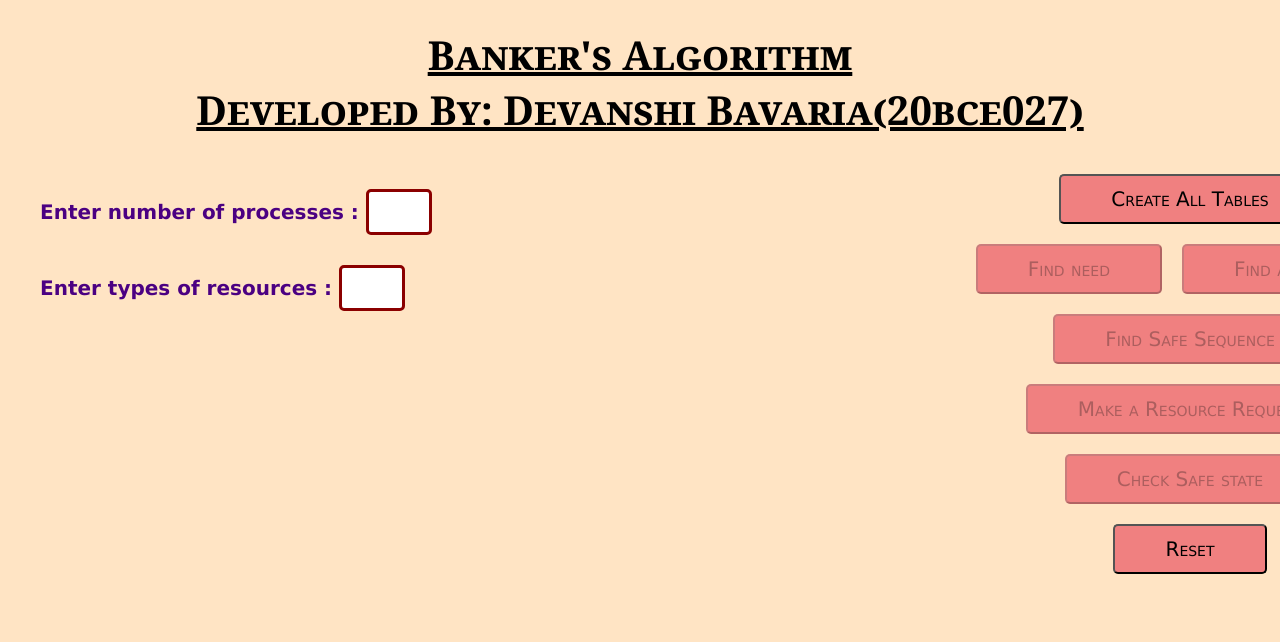
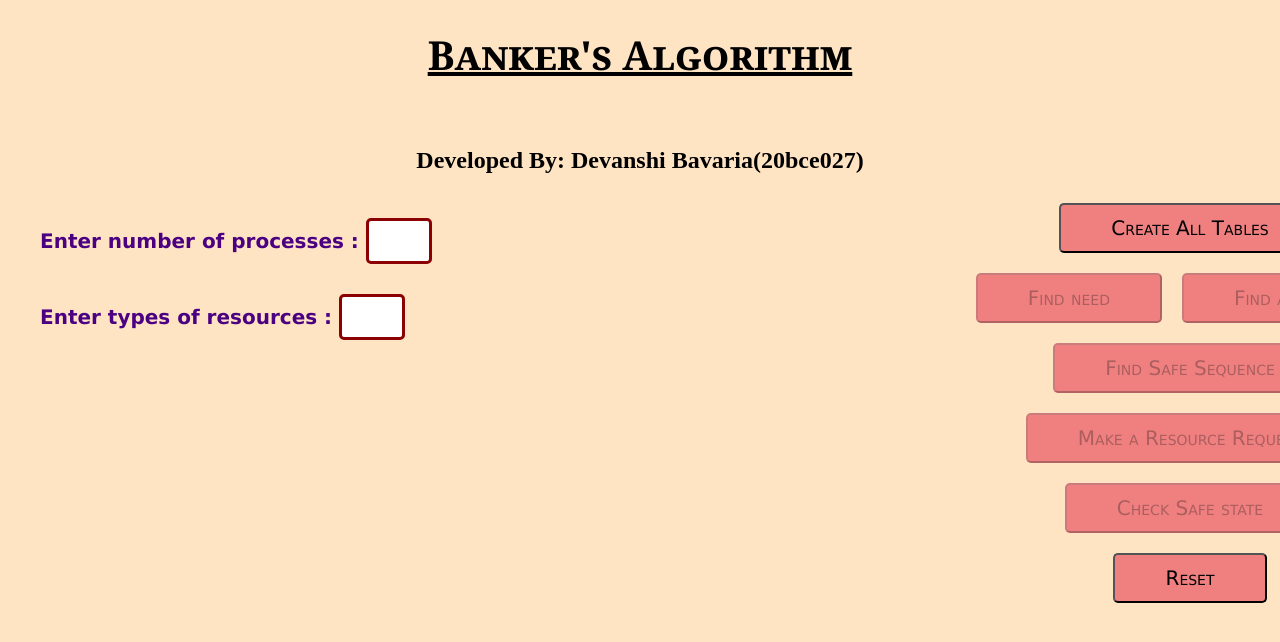
Before and after one commit to Devanshi-Bavaria/Bankers-Algorithm-Simulation, a plain HTML site: page index.html in a window 1280 px wide. Drawn offline with Linux system fonts and the light colour scheme.

Commit message:
Update index.html

```diff
--- a/index.html
+++ b/index.html
@@ -9,7 +9,9 @@
 
 <body>
 
-    <h1>Banker's Algorithm <br>Developed By: Devanshi Bavaria(20bce027)</h1>
+    <h1>Banker's Algorithm</h1>
+    <br>
+    <h2 align=center>Developed By: Devanshi Bavaria(20bce027)</h2>
 
     <div id="wrapper">
         <div id="inputs">
```
